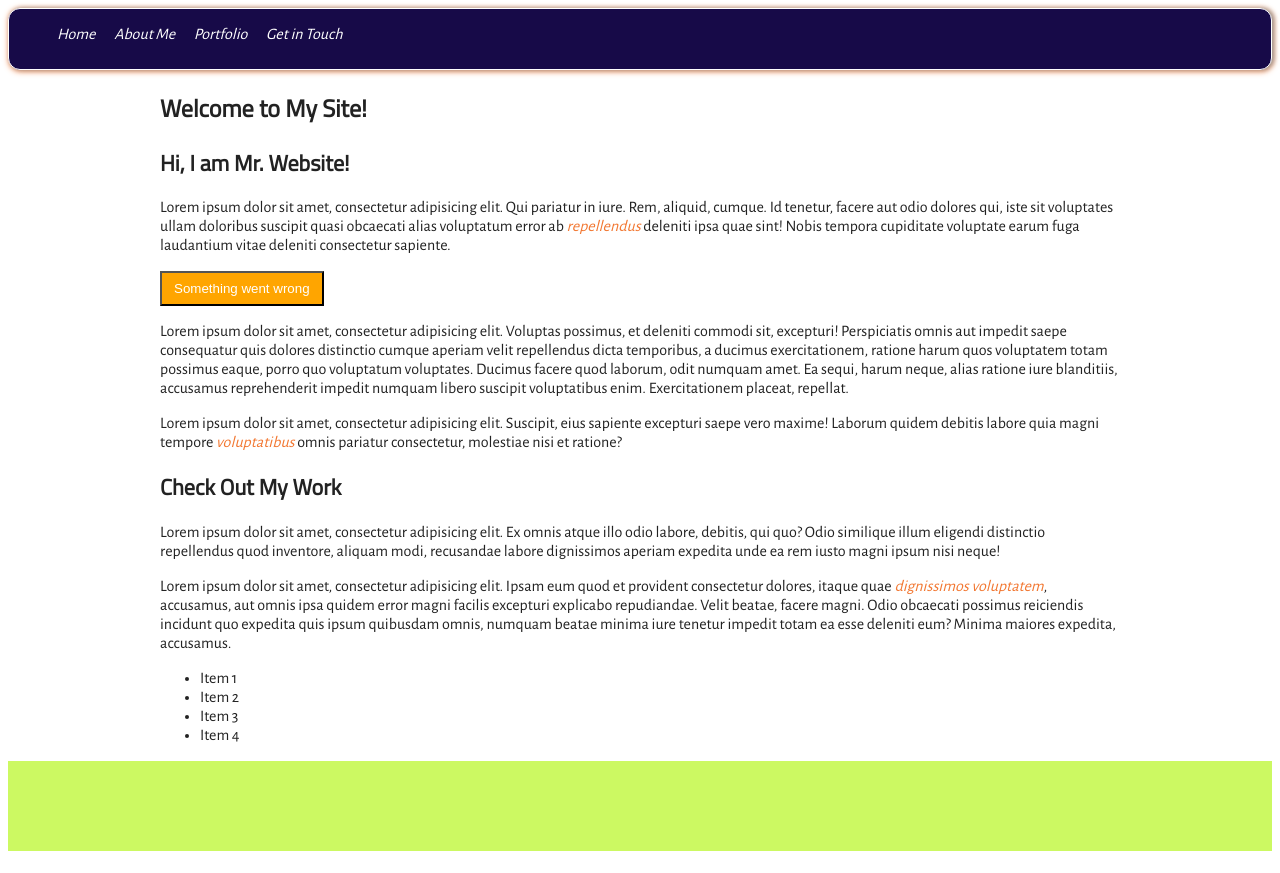
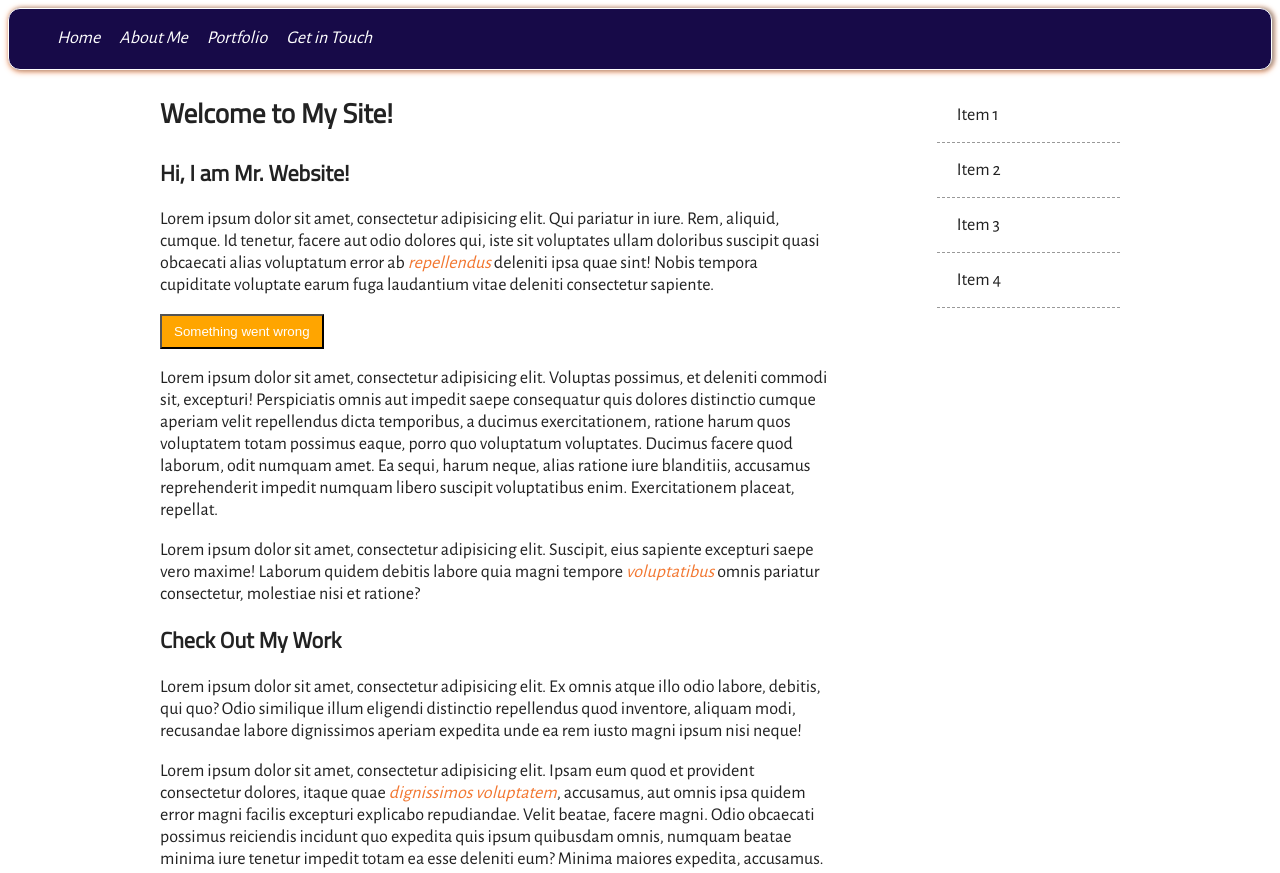
Before and after one commit to musicteachj/SimpleSass, a plain HTML site: page index.html in a window 1280 px wide. Shown: the top 873 px of the page. Drawn offline with nearby package versions, Linux system fonts and the light colour scheme.

Commit message:
add func
add functions

```diff
--- a/scss/main.scss
+++ b/scss/main.scss
@@ -1,5 +1,6 @@
 @import "partials/variables";
 @import "partials/mixins";
+@import "partials/functions";
 
 @include google-font("Alegreya+Sans");
 @include google-font("Titillium+Web");
@@ -12,8 +13,11 @@
   }
 }
 
+$col: col-width($columns: 8);
+
 body {
   font-family: $text-font;
+  font-size: em(18px);
   color: $text-color;
 
   @include large-screens {
@@ -86,14 +90,28 @@ a {
   margin-right: auto;
 
   #content {
+    float: left;
+    width: 6*$col;
   }
 
   #sidebar {
+    float: right;
+    width: 2*$col;
+
+    li {
+      list-style-type: none;
+      padding: 16px 20px;
+      border-bottom: 1px dashed #999;
+
+      &:hover {
+        background-color: #efefef;
+      }
+    }
   }
 }
 
 #footer {
+  clear: both;
   height: $footer-height;
   background-color: $ternary-color;
-
 }
--- /dev/null
+++ b/scss/partials/_functions.scss
@@ -0,0 +1,12 @@
+
+@function em($pixels, $context: 16px) {
+  @return ($pixels / $context) * 1em;
+}
+
+@function col-width($columns: 12, $page-width: 100%, $gap: 1%) {
+  @return ($page-width - $gap*($columns - 1)) / $columns;
+}
+
+@function strip-unit($value) {
+  @return $value / ($value*0 + 1);
+}
--- a/scss/partials/_mixins.scss
+++ b/scss/partials/_mixins.scss
@@ -26,12 +26,13 @@
   $font: unquote($font);
   @import url(https://fonts.googleapis.com/css?family=#{$font})
 }
+
 @mixin warning {
   background-color: orange;
   color: #fff;
 
   &:hover {
-		background-color: lighten(orange, 10%)
+    background-color: lighten(orange, 10%);
   }
 }
 
--- a/scss/partials/_variables.scss
+++ b/scss/partials/_variables.scss
@@ -1,3 +1,4 @@
+
 // === COLORS ===
 $text-color: #222222;
 $theme-color: #170a48;
```
Also changed, not shown: css/main.css, 1 other file. Lines whose indentation alone changed are shown as unchanged.
